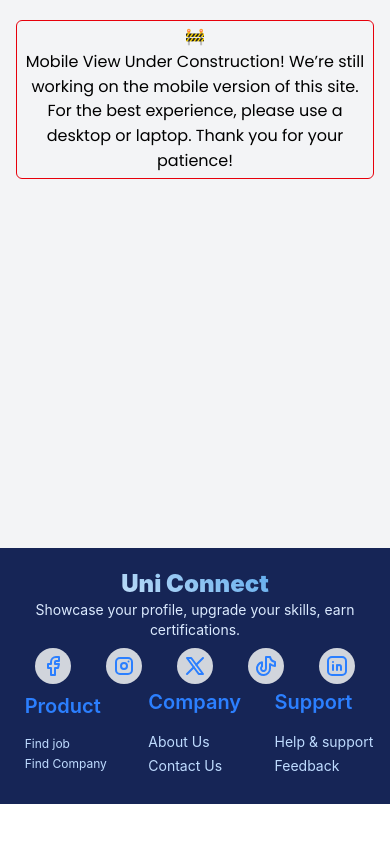
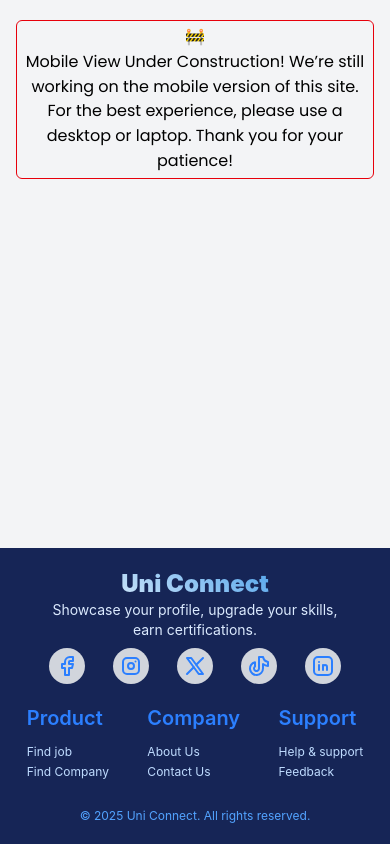
Before and after one commit to kavinduhcolombage/UniConnect_Frontend, a React (Vite) app: page / in a window 390 px wide. Shown: the part 476-1320 px from the top of the page. Before the commit the page ends 1280 px from the top, so only its background shows below. Built offline with nearby package versions, Linux system fonts and the light colour scheme.

Commit message:
refactor Footer component for improved layout and responsiveness

```diff
--- a/src/Footer/Footer.tsx
+++ b/src/Footer/Footer.tsx
@@ -3,22 +3,23 @@ import { Link } from "react-router-dom";
 import { Text } from '@mantine/core';
 
 const Footer = () => {
-    return <div className="pb-5 pt-5 flex gap-5 max-[400px]:gap-0 bg-blue-950 justify-around items-center flex-wrap">
-        <div className="w-1/4 max-[845px]:w-1/3 max-[450px]:w-full flex flex-col gap-2">
-            <div className="max-[450px]:text-center gap-2">
+    return <div className="pb-5 pt-5 flex flex-col bg-blue-950">
+        <div className="flex flex-wrap gap-5 justify-around items-center w-full">
+            <div className="w-1/3 max-[600px]:w-[80%] flex flex-col gap-2">
+                <div className="max-[600px]:text-center gap-5">
                     <Text
-                    className="!text-3xl max-[450px]:!text-2xl"
-                    fw={900}
+                        className="!text-3xl max-[750px]:!text-2xl max-[600px]:!text-3xl max-[500px]:!text-2xl"
+                        fw={1000}
                         variant="gradient"
                         gradient={{ from: 'blue', to: 'rgba(255, 255, 255, 1)', deg: 214 }}
                     >
                         Uni Connect
                     </Text>
 
-                <div className="text-sm text-blue-100">Showcase your profile, upgrade your skills, earn certifications.</div>
+                    <div className="text-base max-[500px]:text-sm max-[700px]:text-justify max-[600px]:text-center text-blue-100">Showcase your profile, upgrade your skills, earn certifications.</div>
                 </div>
 
-            <div className="flex gap-5 max-[450px]:mx-5 text-blue-500 justify-evenly [&>div]:bg-gray-300 [&>div]:p-2 [&>div]:rounded-full [&>div]:cursor-pointer max-[400px]:[&>div]:p-1.5 [&>div:hover]:bg-blue-700 [&>div:hover]:text-white">
+                <div className="flex gap-5 max-[750px]:gap-2 text-blue-500 [&>div]:bg-gray-300 [&>div]:p-2 [&>div]:rounded-full [&>div]:cursor-pointer max-[400px]:[&>div]:p-1.5 [&>div:hover]:bg-blue-700 [&>div:hover]:text-white justify-around">
                     <div><IconBrandFacebook stroke={2} /></div>
                     <div><IconBrandInstagram stroke={2} /></div>
                     <div><IconBrandX stroke={2} /></div>
@@ -27,31 +28,42 @@ const Footer = () => {
                 </div>
             </div>
 
-        <div className="text-blue-200 max-[400px]:p-2">
-            <div className="text-2xl max-[400px]:text-xl font-semibold mb-4 text-blue-500">Product</div>
+            <div className="flex gap-15 justify-around max-[750px]:gap-10 max-[700px]:gap-6 max-[600px]:w-[90%]">
+
+                <div className="text-blue-200">
+                    <div className="text-2xl max-[700px]:text-xl font-semibold mb-4 max-[400px]:mb-3 text-blue-500">Product</div>
                     <div className="text-sm max-[400px]:text-xs">
                         <Link to={`/find-job`}>
                             <div className="hover:text-blue-400 cursor-pointer mb-1">Find job</div>
                         </Link>
                         <div className="hover:text-blue-400 cursor-pointer mb-1">Find Company</div>
                     </div>
+                </div>
+
+                <div className="text-blue-200">
+                    <div className="text-2xl max-[700px]:text-xl font-semibold mb-4 max-[400px]:mb-3 text-blue-500">Company</div>
+                    <div className="text-sm max-[400px]:text-xs">
+                        <div className="hover:text-blue-400 cursor-pointer mb-1">About Us</div>
+                        <div className="hover:text-blue-400 cursor-pointer mb-1">Contact Us</div>
+                    </div>
 
                 </div>
 
                 <div className="text-blue-200">
-            <div className="text-2xl max-[400px]:text-xl font-semibold mb-4 text-blue-500">Company</div>
-            <div className="text-sm hover:text-blue-400 cursor-pointer mb-1">About Us</div>
-            <div className="text-sm hover:text-blue-400 cursor-pointer mb-1">Contact Us</div>
+                    <div className="text-2xl max-[700px]:text-xl font-semibold mb-4 max-[400px]:mb-3 text-blue-500">Support</div>
+                    <div className="text-sm max-[400px]:text-xs">
+                        <div className="hover:text-blue-400 cursor-pointer mb-1">Help & support</div>
+                        <div className="hover:text-blue-400 cursor-pointer mb-1">Feedback</div>
                     </div>
 
-        <div className="text-blue-200">
-            <div className="text-2xl max-[400px]:text-xl font-semibold mb-4 text-blue-500">Support</div>
-            <div className="text-sm hover:text-blue-400 cursor-pointer mb-1">Help & support</div>
-            <div className="text-sm hover:text-blue-400 cursor-pointer mb-1">Feedback</div>
+                </div>
+            </div>
+        </div>
+        <div className="w-full text-center text-blue-400 text-xs mt-6">
+            © {new Date().getFullYear()} Uni Connect. All rights reserved.
+        </div>
     </div>
 
-
-    </div>
 }
 
 export default Footer;
```
Lines whose indentation alone changed are shown as unchanged.
